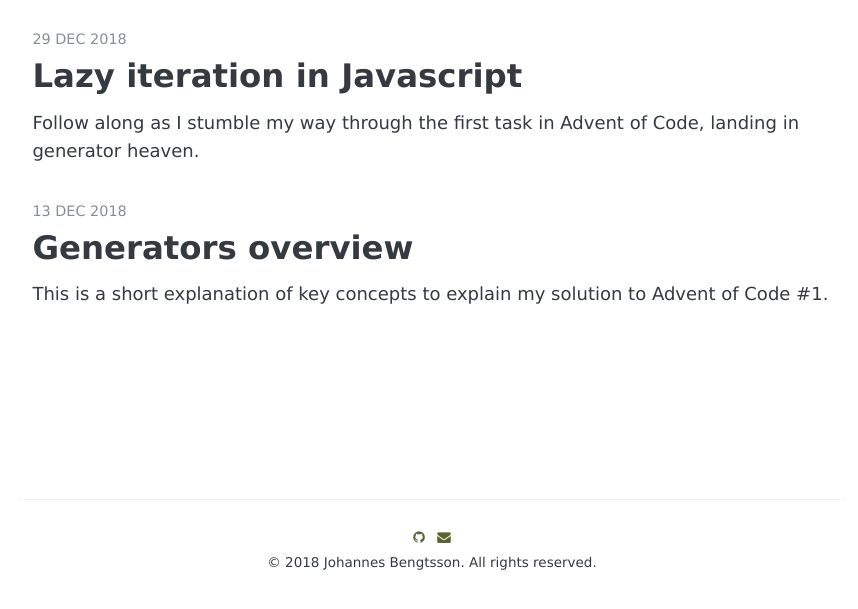
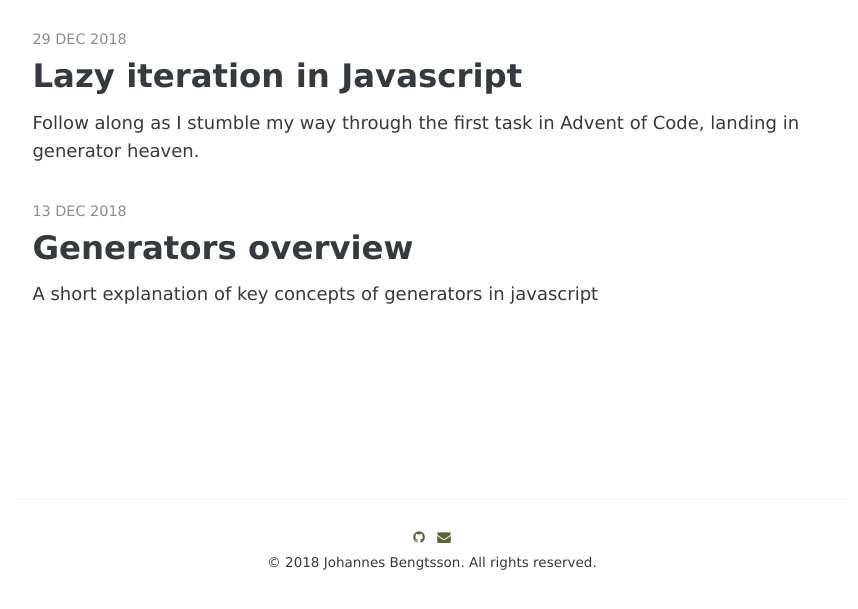
Before and after one commit to Korla/Appehog.Blog, a Jekyll site: the page built from index.html, in a window 1280 px wide, cut to the strip 94-703 px from the top of the page. Shown: the whole strip, without its empty margins (208-1066 px from the left). Built offline with Jekyll 4.4.1, drawn with Linux system fonts in a browser that asks for light colours; the list of posts is cut into pages by our own code.

Commit message:
Update 2018-12-12-aoc-generators.md

```diff
--- a/_posts/2018-12-12-aoc-generators.md
+++ b/_posts/2018-12-12-aoc-generators.md
@@ -3,7 +3,7 @@ layout: post
 title: "Generators overview"
 date: 2018-12-13
 tags: javascript generators
-description: "This is a short explanation of key concepts to explain my solution to Advent of Code #1."
+description: "A short explanation of key concepts of generators in javascript"
 ---
 
 Why should I care about generators?
```
